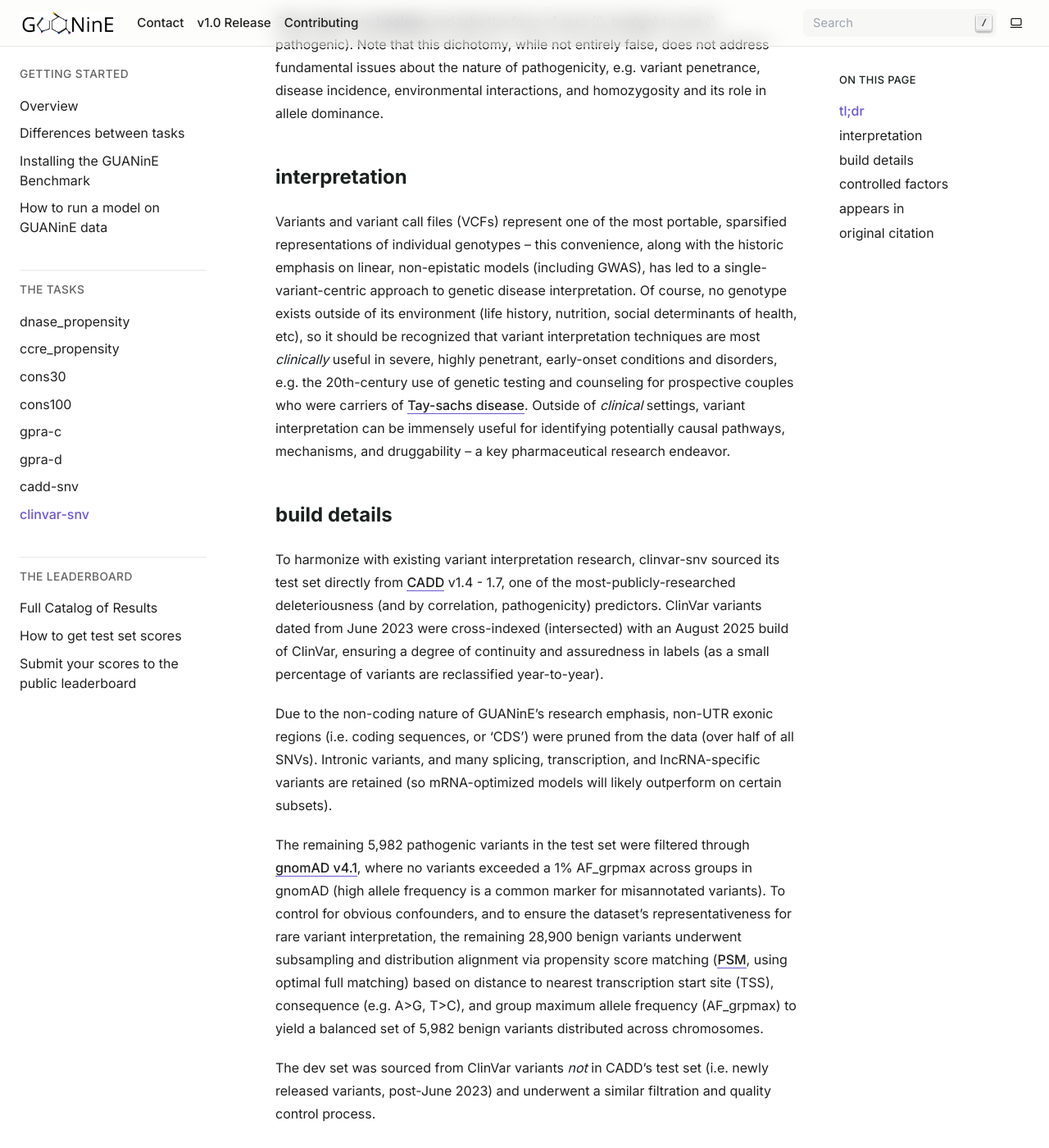
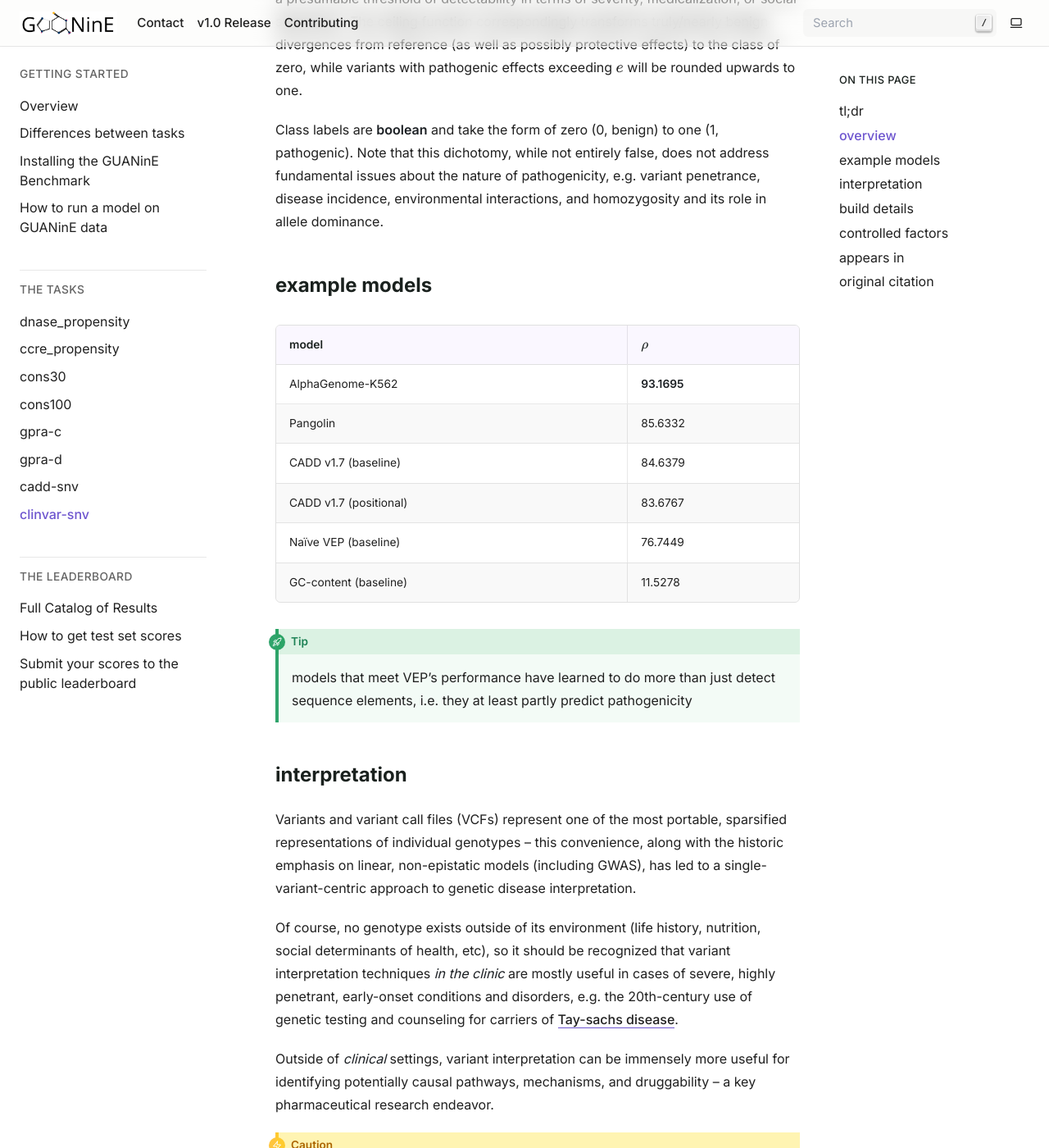
Before and after one commit to ni-lab/guanine, a Sphinx documentation site: the page built from docs/source/tasks/clinvar_snv.rst, in a window 1280 px wide and 1400 px high, scrolled down 853 px. Shown: the whole window at 82% size. Built offline with Sphinx 7.4.7, drawn with Linux system fonts in a browser that asks for light colours; some of the changed text lies outside the part shown.

Commit message:
update clinvar w/ scores; disclaimer

```diff
--- a/docs/source/tasks/clinvar_snv.rst
+++ b/docs/source/tasks/clinvar_snv.rst
@@ -6,16 +6,48 @@
 
 tl;dr
 ------
-clinvar-snv (aka cadd-clinvar-snv) is a single-nucleotide variant pathogenicity interpretation task, where models attempt to estimate the likelihood a reference-divergent sequence (i.e. a real, human haplotype) is implicated in a known disease (either germline or somatic). clinvar-snv is built on the eponymous ClinVar database, an American oft-cited clinical repository of (historically manual) variant interpretations. Due to intractable combination of longstanding structural issues in health equity, especially with respect to `diversity in genomics`_, and fundamental challenges in sampling size for manually curated (and corroborated) data, GUANinE intentionally declines to provide a training dataset based on ClinVar variants, and instead suggests constructing models by other means, perhaps by using GUANinE's deleteriousness task, cadd-snv (link), as a training proxy.
+``clinvar-snv`` (aka cadd-clinvar-snv) is a single-nucleotide variant pathogenicity interpretation task, where models attempt to estimate the likelihood a reference-divergent sequence (i.e. a real, human haplotype) is implicated in a known disease (either germline or somatic).
+
+overview
+--------
+
+``clinvar-snv`` is built on the eponymous ClinVar database, an oft-cited American clinical repository of (historically manual) variant interpretations. Due to intractable combination of longstanding structural issues in health equity, especially with respect to `diversity in genomics`_, and fundamental challenges in sampling size for manually curated (and corroborated) data, GUANinE intentionally declines to provide a training dataset based on ClinVar variants, and instead suggests constructing models by other means, perhaps by using GUANinE's deleteriousness task, cadd-snv (link), as a training proxy.
 
 The approximate statistical model is :math:`y_{X} \sim \lceil p(X) - p(\tilde{X}) - e\rceil` for  :math:`p` a likelihood of disease incidence over sequences :math:`X` (reference) and :math:`\tilde{X}` (variant); :math:`e` corresponds to a presumable threshold of detectability in terms of severity, medicalization, or social awareness. The ceiling function correspondingly transforms truly/nearly benign divergences from reference (as well as possibly protective effects) to the class of zero, while variants with pathogenic effects exceeding :math:`e` will be rounded upwards to one.
 
 Class labels are **boolean** and take the form of zero (0, benign) to one (1, pathogenic). Note that this dichotomy, while not entirely false, does not address fundamental issues about the nature of pathogenicity, e.g. variant penetrance, disease incidence, environmental interactions, and homozygosity and its role in allele dominance.
 
+example models
+--------------
+=========================  ============
+model                      :math:`\rho`
+=========================  ============
+AlphaGenome-K562           **93.1695**
+Pangolin                    85.6332
+CADD v1.7 (baseline)        84.6379
+CADD v1.7 (positional)      83.6767
+Naïve VEP (baseline)        76.7449
+GC-content  (baseline)      11.5278
+=========================  ============
+
+.. tip::
+    models that meet VEP's performance have learned to do more than just detect sequence elements, i.e. they at least partly predict pathogenicity
+
+
 interpretation
 --------------
-Variants and variant call files (VCFs) represent one of the most portable, sparsified representations of individual genotypes -- this convenience, along with the historic emphasis on linear, non-epistatic models (including GWAS), has led to a single-variant-centric approach to genetic disease interpretation. Of course, no genotype exists outside of its environment (life history, nutrition, social determinants of health, etc), so it should be recognized that variant interpretation techniques are most *clinically* useful in severe, highly penetrant, early-onset conditions and disorders, e.g. the 20th-century use of genetic testing and counseling for prospective couples who were carriers of `Tay-sachs disease`_. Outside of *clinical* settings, variant interpretation can be immensely useful for identifying potentially causal pathways, mechanisms, and druggability -- a key pharmaceutical research endeavor.
+Variants and variant call files (VCFs) represent one of the most portable, sparsified representations of individual genotypes -- this convenience, along with the historic emphasis on linear, non-epistatic models (including GWAS), has led to a single-variant-centric approach to genetic disease interpretation.
 
+Of course, no genotype exists outside of its environment (life history, nutrition, social determinants of health, etc), so it should be recognized that variant interpretation techniques *in the clinic* are mostly useful in cases of severe, highly penetrant, early-onset conditions and disorders, e.g. the 20th-century use of genetic testing and counseling for carriers of `Tay-sachs disease`_.
+
+Outside of *clinical* settings, variant interpretation can be immensely more useful for identifying potentially causal pathways, mechanisms, and druggability -- a key pharmaceutical research endeavor.
+
+.. caution::
+    Authors frequently claim their model can 'accurately predict' pathogenicity, but it's worth investigating how they construct their evaluation set. ``GUANinE``, like **every** dataset built on ClinVar, first and foremost measures models' ability to detect specific sequence elements, e.g. splice sites, before measuring pathogenicity. For reference, ``GUANinE``'s ``clinvar-snv`` task has a typical imbalance of variants, as seen below:
+
+.. image:: ../_static/images/clinvar_class_imbalance.png
+  :height: 300
+  :align: center
 
 build details
 -------------
```
Also changed, not shown: docs/source/_static/images/clinvar_class_imbalance.png (added).
